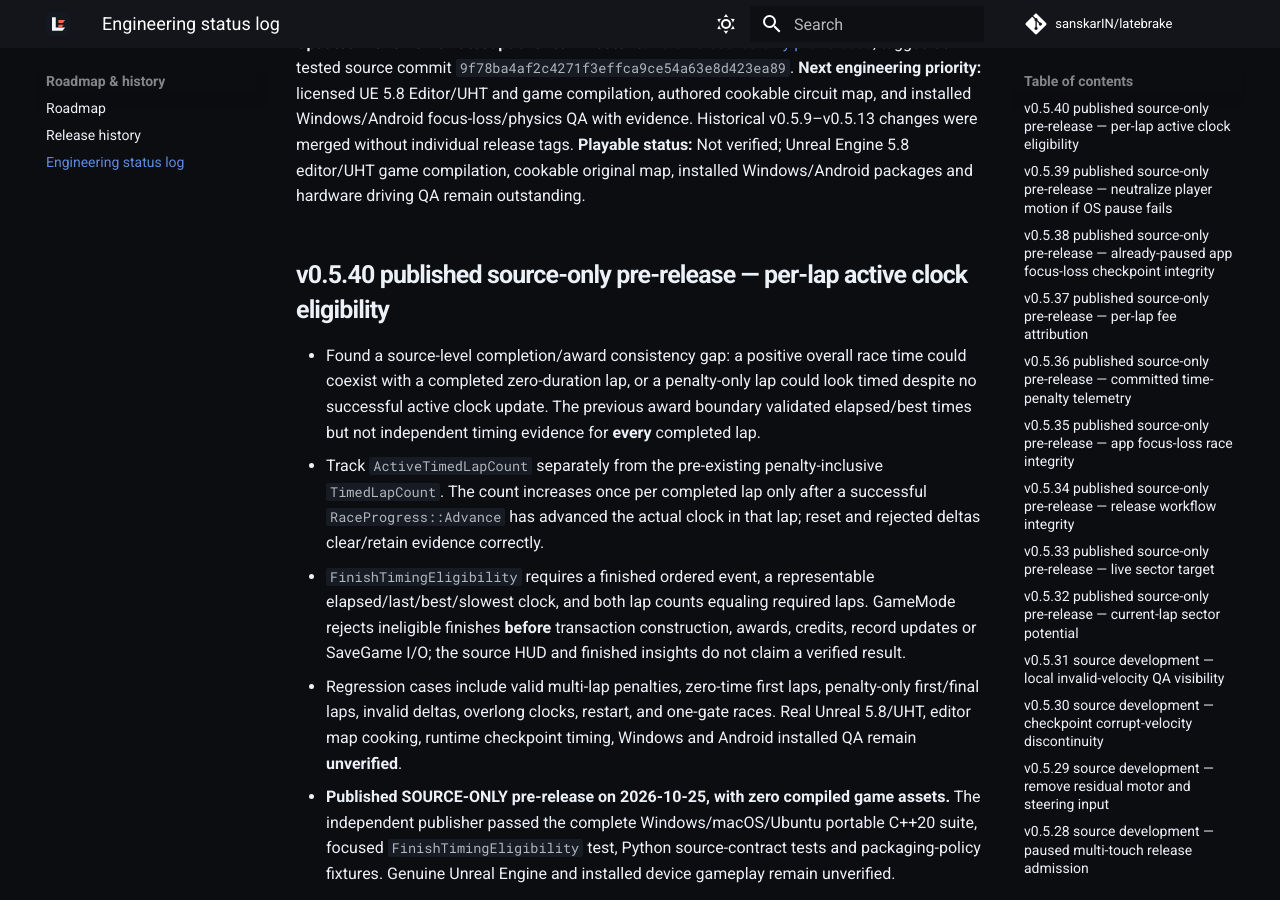
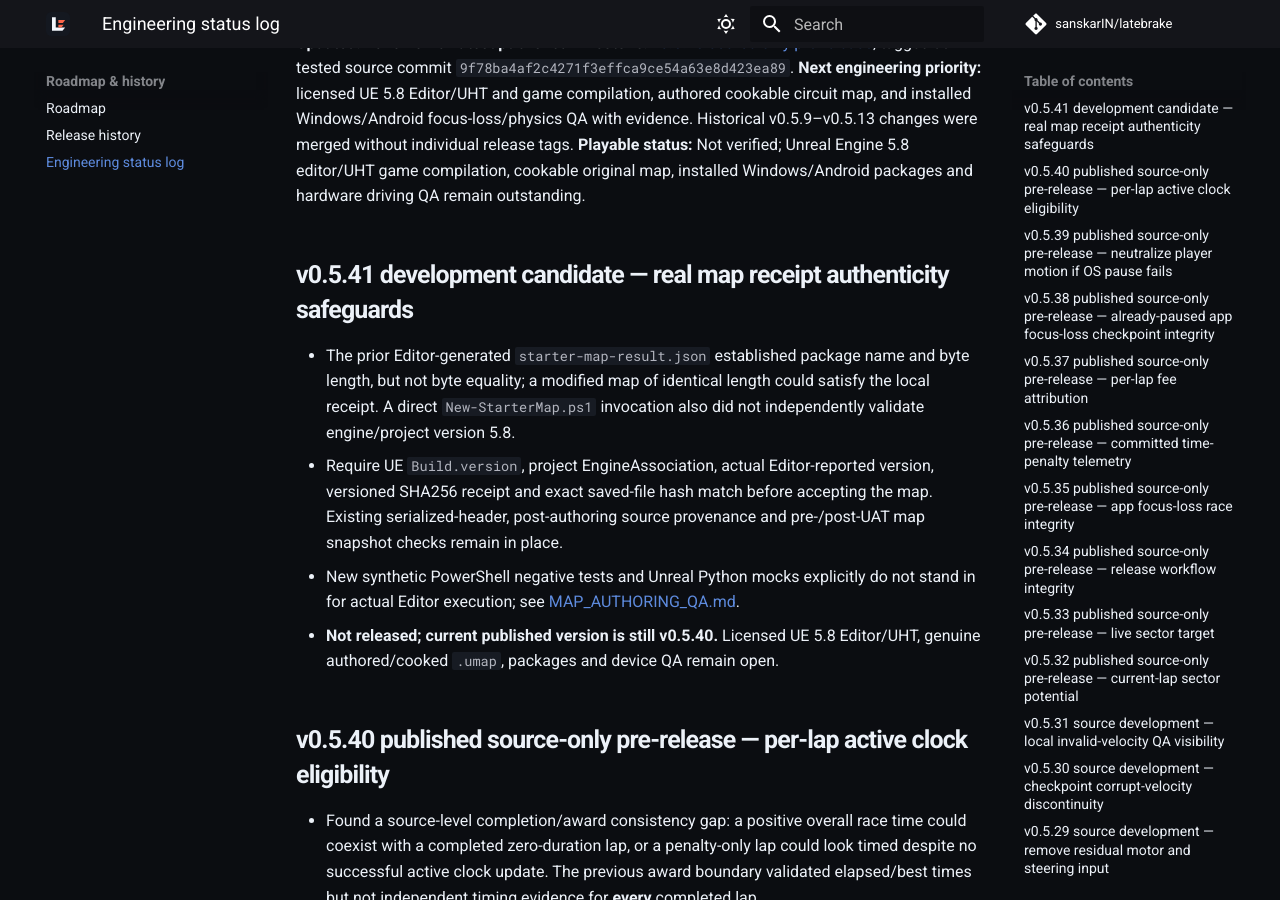
Before and after one commit to sanskarIN/latebrake, an MkDocs documentation site: the page built from docs/STATUS.md, in a window 1280 px wide and 900 px high, scrolled down 198 px. Built offline with MkDocs 1.6.1 and Material for MkDocs 9.7.7, drawn with Linux system fonts in a browser that asks for light colours; comment, search, counter and statistics services are not loaded.

Commit message:
docs(status): call out map byte identity gap and v0.5.41 scope

```diff
--- a/docs/STATUS.md
+++ b/docs/STATUS.md
@@ -4,6 +4,13 @@
 **Latest published milestone:** [v0.5.40 source-only pre-release](https://github.com/sanskarIN/latebrake/releases/tag/v0.5.40), tagged at tested source commit `9f78ba4af2c4271f3effca9ce54a63e8d423ea89`.
 **Next engineering priority:** licensed UE 5.8 Editor/UHT and game compilation, authored cookable circuit map, and installed Windows/Android focus-loss/physics QA with evidence. Historical v0.5.9–v0.5.13 changes were merged without individual release tags.
 **Playable status:** Not verified; Unreal Engine 5.8 editor/UHT game compilation, cookable original map, installed Windows/Android packages and hardware driving QA remain outstanding.
+
+## v0.5.41 development candidate — real map receipt authenticity safeguards
+
+- The prior Editor-generated `starter-map-result.json` established package name and byte length, but not byte equality; a modified map of identical length could satisfy the local receipt. A direct `New-StarterMap.ps1` invocation also did not independently validate engine/project version 5.8.
+- Require UE `Build.version`, project EngineAssociation, actual Editor-reported version, versioned SHA256 receipt and exact saved-file hash match before accepting the map. Existing serialized-header, post-authoring source provenance and pre-/post-UAT map snapshot checks remain in place.
+- New synthetic PowerShell negative tests and Unreal Python mocks explicitly do not stand in for actual Editor execution; see [MAP_AUTHORING_QA.md](MAP_AUTHORING_QA.md).
+- **Not released; current published version is still v0.5.40.** Licensed UE 5.8 Editor/UHT, genuine authored/cooked `.umap`, packages and device QA remain open.
 
 ## v0.5.40 published source-only pre-release — per-lap active clock eligibility
 
```
